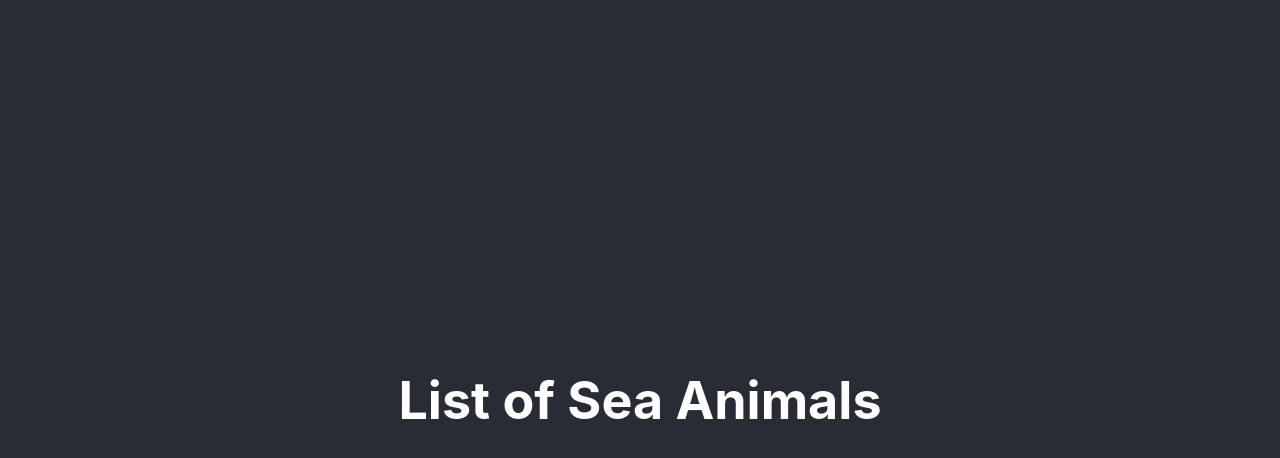
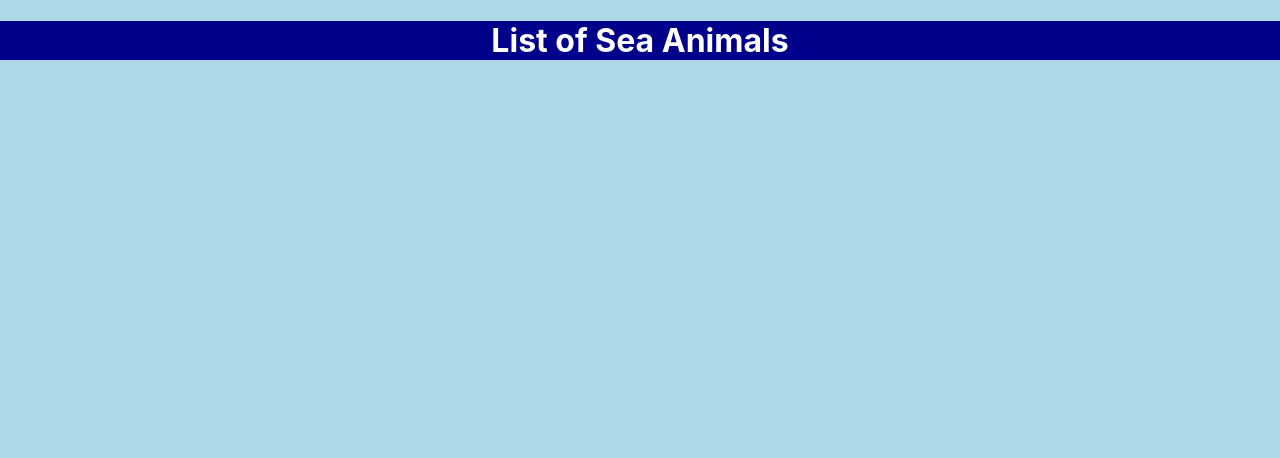
Before and after one commit to Hanna-N9/...InProcess, a React (Create React App) app in the folder client/: page / in a window 1280 px wide. Shown: the top 458 px of the page. Built offline with nearby package versions, Linux system fonts and the light colour scheme.

Commit message:
Adjust CSS

```diff
--- a/client/src/App.css
+++ b/client/src/App.css
@@ -1,38 +1,13 @@
+body{
+  background-color: lightblue;
+}
+
 .App {
   text-align: center;
 }
 
-.App-logo {
-  height: 40vmin;
-  pointer-events: none;
-}
-
-@media (prefers-reduced-motion: no-preference) {
-  .App-logo {
-    animation: App-logo-spin infinite 20s linear;
-  }
-}
-
 .App-header {
-  background-color: #282c34;
-  min-height: 100vh;
-  display: flex;
-  flex-direction: column;
-  align-items: center;
-  justify-content: center;
-  font-size: calc(10px + 2vmin);
+  background-color: darkblue;
+  margin: 0 auto;
   color: white;
 }
-
-.App-link {
-  color: #61dafb;
-}
-
-@keyframes App-logo-spin {
-  from {
-    transform: rotate(0deg);
-  }
-  to {
-    transform: rotate(360deg);
-  }
-}
```
